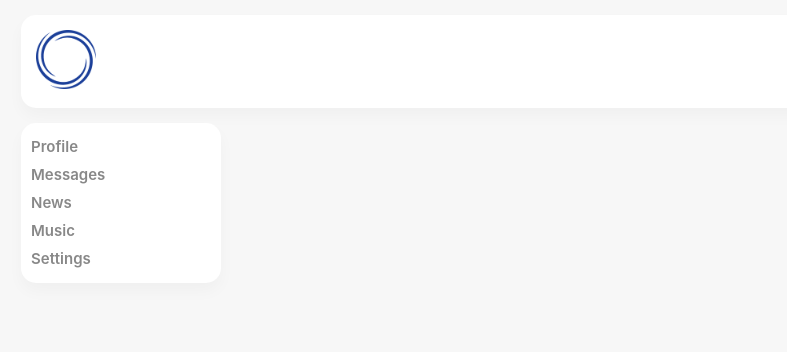
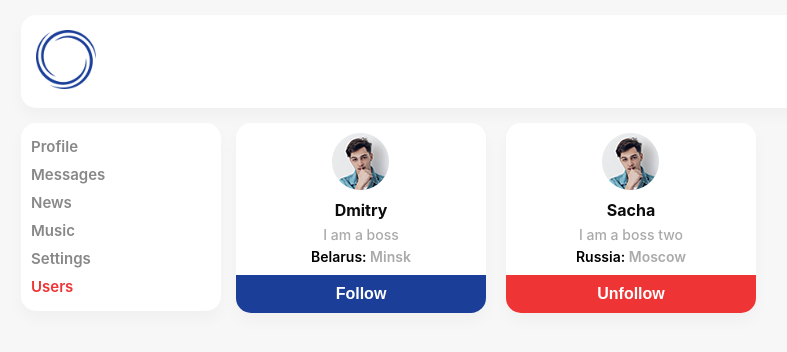
Before and after one commit to lllytnik/it-kamasutra, a React (Create React App) app: page /users in a window 1280 px wide. Shown: the top 352 px of the page, without its empty margins (34-821 px from the left). Built offline with nearby package versions, Linux system fonts and the light colour scheme.

Commit message:
49 lesson

```diff
--- a/src/App.js
+++ b/src/App.js
@@ -5,6 +5,7 @@ import NavBar from './components/navBar/NavBar';
 import { Routes, Route } from "react-router-dom";
 import Profile from "./components/proFile/Profile";
 import DialogsContainer from "./components/dialogs/DialogsContainer";
+import UsersContainer from "./components/users/UsersContainer";
 
 function App(props) {
   debugger
@@ -17,6 +18,7 @@ function App(props) {
           <Routes>
             <Route path="/dialogs/*" element={<DialogsContainer />} />
             <Route path="/profile" element={<Profile />} />
+            <Route path="/users" element={<UsersContainer />} />
           </Routes>
         </main>
       </div>
--- a/src/components/navBar/NavBar.jsx
+++ b/src/components/navBar/NavBar.jsx
@@ -31,6 +31,11 @@ const NavBar = () => {
           <NavLink className={setActive} to="/settings">
             Settings
           </NavLink>
+          <li className={s.navItem}>
+            <NavLink className={setActive} to="/users">
+              Users
+            </NavLink>
+          </li>
         </li>
       </ul>
     </nav>
--- /dev/null
+++ b/src/components/users/Users.jsx
@@ -0,0 +1,39 @@
+import React from "react";
+import s from "./Users.module.css";
+import usersPic from "../../images/dialog/user1.png";
+let Users = (props) => {
+    if (props.users.length === 0) {
+        props.setUsers([
+            { id: 1, photoUrl: usersPic, followed: false, fullName: 'Dmitry', status: 'I am a boss', location: { city: 'Minsk', country: 'Belarus' } },
+            { id: 2, photoUrl: usersPic, followed: true, fullName: 'Sacha', status: 'I am a boss two', location: { city: 'Moscow', country: 'Russia' } }
+        ]
+        )
+    }
+
+    return <div className={s.users}>
+        {
+            props.users.map(u => <div className={s.user} key={u.id}>
+                <div className={s.wrapper}>
+                    <div className={s.avatar}>
+                        <img src={u.photoUrl} alt="avatar" />
+                    </div>
+                    <div className={s.name}>{u.fullName}</div>
+                    <div className={s.status}>{u.status}</div>
+                    <div className={s.location}>
+                        <div className={s.locationCountry}>{u.location.country}:&nbsp;</div>
+                        <div className={s.locationCity}>{u.location.city}</div>
+                    </div>
+                </div>
+
+                <div className={s.wrapBtn}>
+                    {u.followed
+                        ? <button className={s.btnUnfollow} onClick={() => { props.unfollow(u.id) }}>Unfollow</button>
+                        : <button className={s.btnFollow} onClick={() => { props.follow(u.id) }}>Follow</button>}
+                </div>
+
+
+            </div>)
+        }
+    </div >
+}
+export default Users;
--- /dev/null
+++ b/src/components/users/Users.module.css
@@ -0,0 +1,77 @@
+.users {
+    display: flex;
+    gap: 20px;
+}
+
+.user {
+    display: flex;
+    flex-direction: column;
+    align-items: center;
+    max-width: 250px;
+    width: 100%;
+    border-radius: 15px;
+    box-shadow: 0 0.5rem 1rem rgb(0 0 0 / 3%);
+    height: -moz-fit-content;
+    height: fit-content;
+    background: #ffffff;
+}
+
+.wrapper {
+    display: flex;
+    flex-direction: column;
+    align-items: center;
+    gap: 5px;
+    padding: 10px;
+}
+
+.name {
+    margin: 0;
+    font-size: 16px;
+    color: #0c0c0d;
+    font-weight: 700;
+    line-height: 1.3;
+}
+
+.status {
+    font-size: 14px;
+    font-weight: 500;
+    color: #aaaaaa;
+}
+
+.location {
+    font-size: 14px;
+    display: flex;
+    justify-content: center;
+    width: 100%;
+}
+
+.locationCountry,
+.locationCity {
+    font-weight: 600;
+}
+
+.locationCity {
+    color: #aaaaaa;
+}
+
+.wrapBtn {
+    width: 100%;
+}
+
+.btnUnfollow,
+.btnFollow {
+    border: none;
+    width: 100%;
+    box-sizing: border-box;
+    background: #ee3434;
+    padding: 10px 0;
+    font-size: 16px;
+    font-weight: 600;
+    cursor: pointer;
+    color: #ffffff;
+    border-radius: 0 0 15px 15px;
+}
+
+.btnFollow {
+    background: #1b3f99;
+}
--- /dev/null
+++ b/src/components/users/UsersContainer.jsx
@@ -0,0 +1,23 @@
+import React from "react";
+import { connect } from "react-redux";
+import { followAC, setUsersAC, unfollowAC } from "../../redux/usersReducer";
+import Users from "./Users";
+let mapStateToProps = (state) => {
+    return {
+        users: state.usersPage.users
+    }
+}
+let mapDispatchToProps = (dispatch) => {
+    return {
+        follow: (userId) => {
+            dispatch(followAC(userId));
+        },
+        unfollow: (userId) => {
+            dispatch(unfollowAC(userId));
+        },
+        setUsers: (users) => {
+            dispatch(setUsersAC(users));
+        }
+    }
+}
+export default connect(mapStateToProps, mapDispatchToProps)(Users);
--- a/src/index.js
+++ b/src/index.js
@@ -8,14 +8,14 @@ import App from './App';
 import { Provider } from 'react-redux';
 
 ReactDOM.render(
-    <React.StrictMode>
-        <BrowserRouter>
-            <Provider store={store}>
-                <App />
-            </Provider>
 
-        </BrowserRouter>
-    </React.StrictMode>,
+    <BrowserRouter>
+        <Provider store={store}>
+            <App />
+        </Provider>
+
+    </BrowserRouter>
+    ,
     document.getElementById('root')
 );
 
--- a/src/redux/reduxStore.js
+++ b/src/redux/reduxStore.js
@@ -2,11 +2,13 @@ import { combineReducers, legacy_createStore as createStore } from "redux";
 import profileReducer from './profileReducer';
 import dialogsReducer from './dialogsReducer';
 import sidebarReducer from './sidebarReducer';
+import usersReducer from "./usersReducer";
 
 let reducers = combineReducers({
     profilePage: profileReducer,
     dialogsPage: dialogsReducer,
-    sidebar: sidebarReducer
+    sidebar: sidebarReducer,
+    usersPage: usersReducer
 });
 let store = createStore(reducers);
 
--- /dev/null
+++ b/src/redux/usersReducer.js
@@ -0,0 +1,44 @@
+const FOLLOW = 'FOLLOW';
+const UNFOLLOW = 'UNFOLLOW';
+const SET_USERS = 'SET_USERS';
+let initialState = {
+    users: [
+
+    ]
+};
+
+const usersReducer = (state = initialState, action) => {
+
+    switch (action.type) {
+        case FOLLOW:
+            return {
+                ...state,
+                users: state.users.map(u => {
+                    if (u.id === action.userId) {
+                        return { ...u, followed: true }
+                    }
+                    return u;
+                })
+            }
+        case UNFOLLOW:
+            return {
+                ...state,
+                users: state.users.map(u => {
+                    if (u.id === action.userId) {
+                        return { ...u, followed: false }
+                    }
+                    return u;
+                })
+            }
+        case SET_USERS: {
+            return { ...state, users: [...state.users, ...action.users] }
+        }
+        default:
+            return state;
+    }
+
+}
+export const followAC = (userId) => ({ type: FOLLOW, userId });
+export const unfollowAC = (userId) => ({ type: UNFOLLOW, userId });
+export const setUsersAC = (users) => ({ type: SET_USERS, users });
+export default usersReducer;
```
